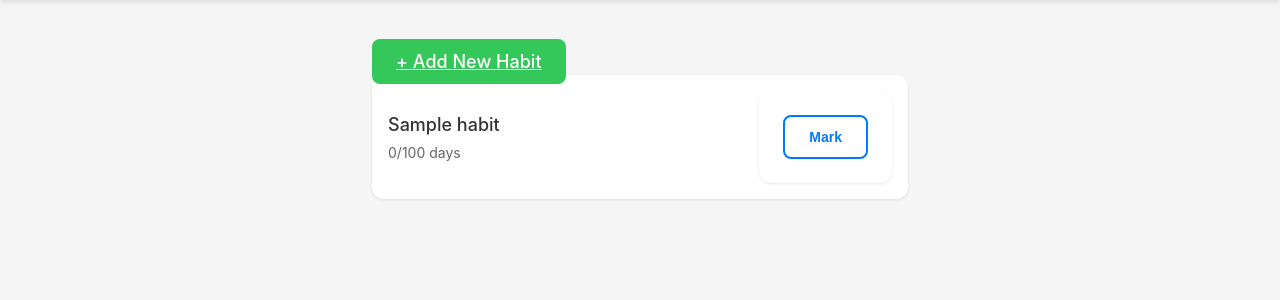
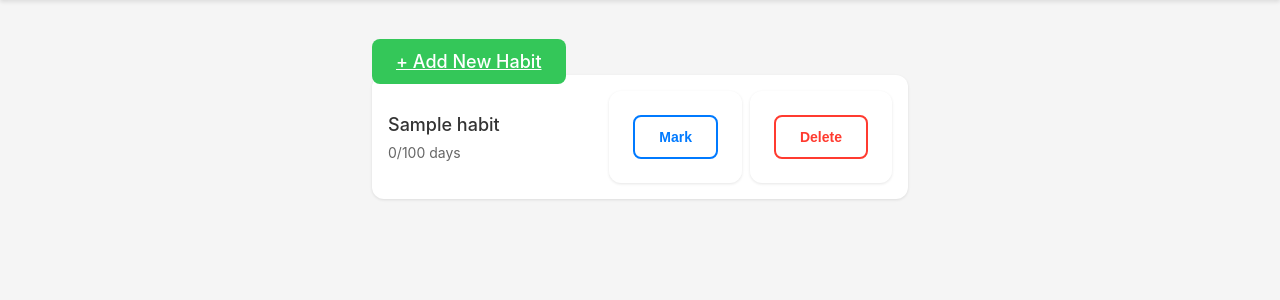
Before and after one commit to AidanStack/century_tracker, a Flask app: page / in a window 1280 px wide. Shown: the part 80-380 px from the top of the page. Run offline with Flask 3, Linux system fonts and the light colour scheme; tables that the repository leaves empty hold one stand-in row (values such as "Sample post").

Commit message:
Add delete functionality with lifecycle event tracking
Implement comprehensive event-based system tracking habit lifecycle:
- Add habit_created and habit_deleted event types
- Update database schema to allow NULL log_date for lifecycle events
- Add delete button with JavaScript confirmation prompt
- Preserve all historical event data when habits are deleted
- Log creation and deletion events automatically

Event types now supported:
- mark_complete, mark_incomplete (with log_date)
- habit_created, habit_deleted (log_date NULL)

Co-Authored-By: Claude Sonnet 4.5 <noreply@anthropic.com>

```diff
--- a/app.py
+++ b/app.py
@@ -10,7 +10,8 @@ from models import (
     create_habit,
     mark_habit_complete,
     mark_habit_incomplete,
-    get_habit_date_status
+    get_habit_date_status,
+    delete_habit
 )
 
 
@@ -60,5 +61,12 @@ def toggle_habit(habit_id):
     return redirect(url_for('index'))
 
 
+@app.route('/delete-habit/<int:habit_id>', methods=['POST'])
+def delete_habit_route(habit_id):
+    """Delete a habit after confirmation."""
+    delete_habit(habit_id)
+    return redirect(url_for('index'))
+
+
 if __name__ == '__main__':
     app.run(debug=True)
--- a/database.py
+++ b/database.py
@@ -44,7 +44,7 @@ def init_db() -> None:
             CREATE TABLE IF NOT EXISTS habit_events (
                 event_id INTEGER PRIMARY KEY AUTOINCREMENT,
                 habit_id INTEGER NOT NULL,
-                log_date DATE NOT NULL,
+                log_date DATE,
                 event_type TEXT NOT NULL,
                 event_timestamp TIMESTAMP DEFAULT CURRENT_TIMESTAMP,
                 FOREIGN KEY (habit_id) REFERENCES habits(habit_id)
--- a/models.py
+++ b/models.py
@@ -29,8 +29,15 @@ def create_habit(name: str, display_order: Optional[int] = None) -> Optional[int
             "INSERT INTO habits (habit_name, display_order) VALUES (?, ?)",
             (name, display_order)
         )
+        habit_id = cursor.lastrowid
+
+        # Log habit creation event
+        cursor.execute("""
+            INSERT INTO habit_events (habit_id, log_date, event_type)
+            VALUES (?, NULL, 'habit_created')
+        """, (habit_id,))
+
         conn.commit()
-        habit_id = cursor.lastrowid
         print(f"Created habit '{name}' with ID {habit_id}")
         return habit_id
 
@@ -103,7 +110,7 @@ def get_habit_by_id(habit_id: int) -> Optional[Dict]:
 
 def delete_habit(habit_id: int) -> bool:
     """
-    Delete a habit (for future use).
+    Delete a habit and log deletion event. Historical event data is preserved.
 
     Args:
         habit_id: The ID of the habit to delete
@@ -115,7 +122,15 @@ def delete_habit(habit_id: int) -> bool:
     cursor = conn.cursor()
 
     try:
+        # Log deletion event BEFORE deleting habit
+        cursor.execute("""
+            INSERT INTO habit_events (habit_id, log_date, event_type)
+            VALUES (?, NULL, 'habit_deleted')
+        """, (habit_id,))
+
+        # Delete habit from table
         cursor.execute("DELETE FROM habits WHERE habit_id = ?", (habit_id,))
+
         conn.commit()
         deleted = cursor.rowcount > 0
         if deleted:
--- a/static/style.css
+++ b/static/style.css
@@ -130,6 +130,35 @@ button:active, .btn:active {
     border: 2px solid #007AFF;
 }
 
+/* Habit actions container */
+.habit-actions {
+    display: flex;
+    gap: 0.5rem;
+    align-items: center;
+}
+
+/* Delete button */
+.delete-btn {
+    min-width: 70px;
+    height: 44px;
+    background-color: #fff;
+    color: #FF3B30;
+    border: 2px solid #FF3B30;
+    border-radius: 8px;
+    font-size: 14px;
+    font-weight: 600;
+    cursor: pointer;
+}
+
+.delete-btn:hover {
+    background-color: #FF3B30;
+    color: white;
+}
+
+.delete-btn:active {
+    transform: scale(0.98);
+}
+
 /* Forms */
 form {
     background: white;
--- a/templates/index.html
+++ b/templates/index.html
@@ -10,7 +10,8 @@
             <div class="habit-name">{{ habit.habit_name }}</div>
             <div class="habit-count">{{ habit.count }}/100 days</div>
         </div>
-        <form method="POST" action="{{ url_for('toggle_habit', habit_id=habit.habit_id) }}" style="margin: 0;">
+        <div class="habit-actions">
+            <form method="POST" action="{{ url_for('toggle_habit', habit_id=habit.habit_id) }}" style="display: inline; margin: 0;">
                 <button type="submit" class="toggle-btn {% if habit.completed_today %}completed{% else %}incomplete{% endif %}">
                     {% if habit.completed_today %}
                         Done
@@ -19,6 +20,12 @@
                     {% endif %}
                 </button>
             </form>
+            <form method="POST" action="{{ url_for('delete_habit_route', habit_id=habit.habit_id) }}"
+                  onsubmit="return confirm('Delete {{ habit.habit_name }}? All historical data will be preserved.')"
+                  style="display: inline; margin: 0;">
+                <button type="submit" class="delete-btn">Delete</button>
+            </form>
+        </div>
     </div>
     {% endfor %}
 {% else %}
```
Lines whose indentation alone changed are shown as unchanged.
